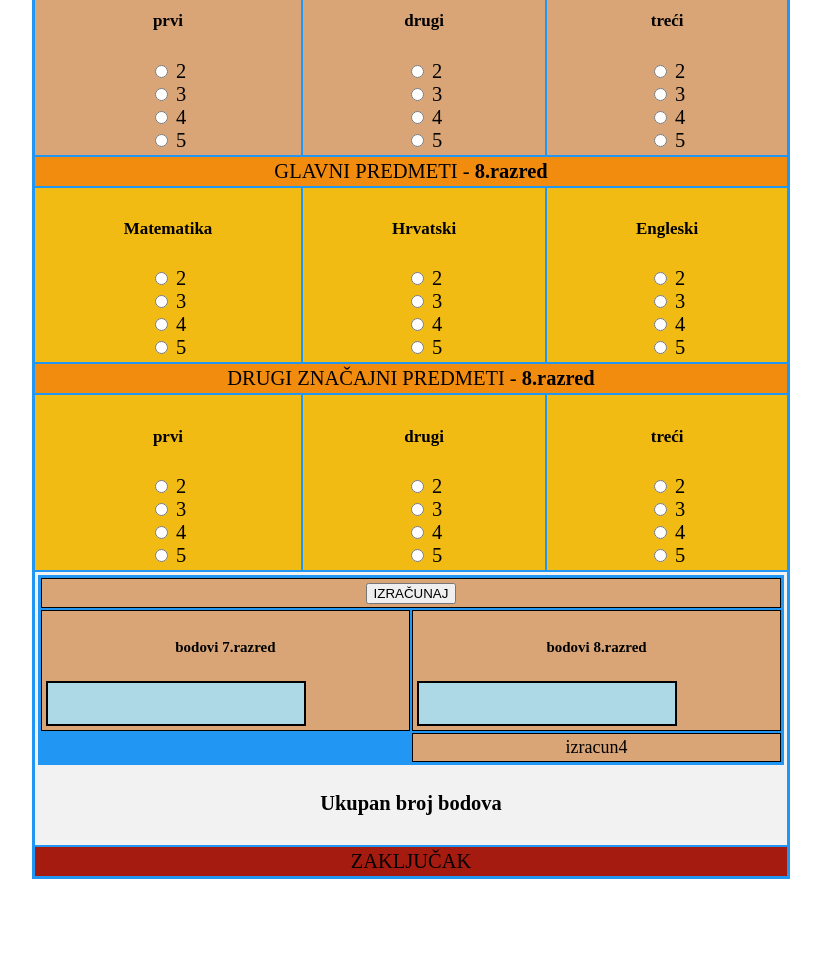
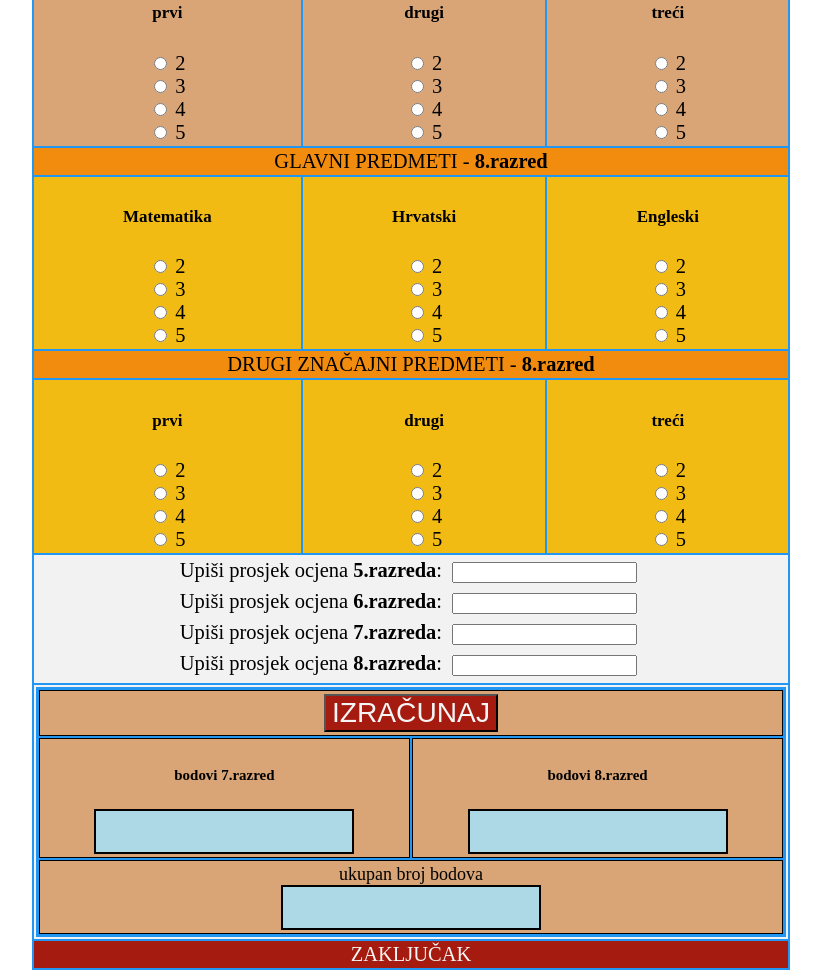
Before and after one commit to bcudina/kalkulator-upisa, a plain HTML site: page index.html in a window 1280 px wide. Shown: the part 270-1248 px from the top of the page, without its empty margins (229-1050 px from the left). Before the commit the page ends 1157 px from the top, so only its background shows below. Drawn offline with Linux system fonts and the light colour scheme.

Commit message:
stabilno 15112019

```diff
--- a/index.html
+++ b/index.html
@@ -426,8 +426,46 @@
             5<br />
           </form>
         </div>
-        <!-------------------------------------------------------------------------->
-
+        <!--5 i 6 razred---------------------------------------------------->
+        <div class="grid-item grid-item2 grid-item-izracun item19">
+          <form>
+            Upiši prosjek ocjena <b>5.razreda</b>:
+            <input
+              id="petiRazred"
+              type="number"
+              name=""
+              value=""
+              class="peti-sesti-razred"
+            />
+            <br />
+            Upiši prosjek ocjena <b>6.razreda</b>:
+            <input
+              id="sestiRazred"
+              type="number"
+              name=""
+              value=""
+              class="peti-sesti-razred"
+            /><br />
+            Upiši prosjek ocjena <b>7.razreda</b>:
+            <input
+              id="sedmiRazred"
+              type="number"
+              name=""
+              value=""
+              class="peti-sesti-razred"
+            />
+            <br />
+            Upiši prosjek ocjena <b>8.razreda</b>:
+            <input
+              id="osmiRazred"
+              type="number"
+              name=""
+              value=""
+              class="peti-sesti-razred"
+            />
+          </form>
+        </div>
+        <!-------------------------------------------------------------->
         <div class="grid-item grid-item2 grid-item-izracun item17">
           <div class="grid-container-2">
             <div class="grid-izracun-unutarnji grid-item-2 itemU1">
@@ -435,19 +473,18 @@
             </div>
             <div class="grid-izracun-unutarnji grid-item-2 itemU2">
               <h5>bodovi 7.razred</h5>
-              <div id="ekran" maxlength="20"></div>
+              <div id="ekrana-sedmi-razred" class="ekran" maxlength="20"></div>
             </div>
             <div class="grid-izracun-unutarnji grid-item-2 itemU3">
               <h5>bodovi 8.razred</h5>
-              <div id="ekran" maxlength="20"></div>
+              <div id="ekran-osmi-razred" class="ekran" maxlength="20"></div>
             </div>
             <div class="grid-izracun-unutarnji grid-item-2 itemU4">
-              izracun4
+              ukupan broj bodova
+              <div id="ekran-ukupno" class="ekran" maxlength="20"></div>
             </div>
           </div>
-          <h4>Ukupan broj bodova</h4>
         </div>
-        <!-------------------------------------------------------------------------->
 
         <div class="grid-item grid-item2 grid-item-zakljucak item18">
           ZAKLJUČAK
--- a/main.css
+++ b/main.css
@@ -3,11 +3,11 @@
   margin: auto;
 }
 
-#ekran {
+.ekran {
   width: 250px;
   height: 35px;
   border: 2px solid black;
-  margin: 1px;
+  margin: auto;
   background: lightblue;
   text-align: right;
   font-size: 35px;
@@ -18,13 +18,13 @@
   display: grid;
   grid-gap: 2px;
   background-color: #2196f3;
-  padding: 3px;
+  padding: 2px;
 }
 
 .grid-item {
   background-color: #d9a577;
   text-align: center;
-  padding: 3px;
+  padding: 2px;
   font-size: 1.6vw;
 }
 
@@ -80,13 +80,20 @@
 
 .item17 {
   grid-column: 1 / span 3;
-  grid-row: 9;
+  grid-row: 10;
 }
 
 .item18 {
   grid-column: 1 / span 3;
-  grid-row: 10;
+  grid-row: 11;
+  color: whitesmoke;
 }
+
+.item19 {
+  grid-column: 1 / span 3;
+  grid-row: 9;
+}
+
 /***************************************************/
 
 .grid-container-2 {
@@ -123,6 +130,24 @@
 
 .itemU4 {
   border: 1px solid black;
-  grid-column: 2;
+  grid-column: 1 / span 2;
   grid-row: 3;
 }
+
+.ekran {
+  margin: left;
+}
+
+#ekrana {
+}
+
+#btnIzracunaj {
+  background-color: #a61b0f;
+  font-size: 2.2vw;
+  color: whitesmoke;
+  cursor: pointer;
+}
+
+.peti-sesti-razred {
+  margin: 5px;
+}
--- a/main.js
+++ b/main.js
@@ -1,14 +1,10 @@
 //varijable------------------------------------------------------------
 /*
-let inputHrvatskiJezikJS = document.getElementById("inputHrvatskiJezik").value;
-let inputMatematikaJS = document.getElementById("inputMatematika").value;
 let inputEngleskiJezikJS = document.getElementById("inputEngleskiJezik").value;
 
 let btnIzracunajJS = document.getElementById("btnIzracunaj");
 
 */
-
-//listener------------------------------------------------------------
 let btnIzracunajJS = document.getElementById("btnIzracunaj");
 let ekranjJS = document.getElementById("ekran");
 
@@ -17,9 +13,23 @@ btnIzracunajJS.addEventListener("click", izracun);
 //funkcije------------------------------------------------------------
 
 function izracun() {
+  let petiRazredJS = document.getElementById("petiRazred").value;
+  let sestiRazredJS = document.getElementById("sestiRazred").value;
+  let sedmiRazredJS = document.getElementById("sedmiRazred").value;
+  let osmiRazredJS = document.getElementById("osmiRazred").value;
+
+  let petiRazredBrojJS = Number(petiRazredJS);
+  let sestiRazredBrojJS = Number(sestiRazredJS);
+  let sedmiRazredBrojJS = Number(sedmiRazredJS);
+  let osmiRazredBrojJS = Number(osmiRazredJS);
+
+  let ps =
+    petiRazredBrojJS + sestiRazredBrojJS + sedmiRazredBrojJS + osmiRazredBrojJS;
+  console.log(ps);
+
+  /*
   let inputHrvatskiJezikJS = document.getElementById("inputHrvatskiJezik")
     .value;
-  console.log(inputHrvatskiJezikJS);
   let inputMatematikaJS = document.getElementById("inputMatematika").value;
   let inputEngleskiJezikJS = document.getElementById("inputEngleskiJezik")
     .value;
@@ -36,6 +46,7 @@ function izracun() {
   let inputEngleskiJezikBrojJS = Number(inputEngleskiJezikJS);
 
   //btnIzracunajJS.addEventListener("click", izracun);
+*/
 
   //matematika 7.razred-----------------------------------------
   if (document.getElementById("radioMat2").checked) {
@@ -283,27 +294,42 @@ function izracun() {
 
   //----------------------------------------------------------------
   let sedmi =
-    (radioMatBrojJS +
+    radioMatBrojJS +
     radioHrvatskiBrojJS +
     radioEngleskiBrojJS +
     radioPredmetPrviBrojJS +
     radioPredmetDrugiBrojJS +
-      radioPredmetTreciBrojJS) /
-    6;
-
-  let ekranJS = document.getElementById("ekran");
-
-  ekranJS.innerHTML = sedmi;
+    radioPredmetTreciBrojJS;
 
   let osmi =
-    (radioMatOsmiRazredBrojJS +
+    radioMatOsmiRazredBrojJS +
     radioHrvatskiOsmiRazredBrojJS +
     radioEngleskiOsmiRazredBrojJS +
     radioPredmetPrviOsmiRazredBrojJS +
     radioPredmetDrugiOsmiRazredBrojJS +
-      radioPredmetTreciOsmiRazredBrojJS) /
-    6;
+    radioPredmetTreciOsmiRazredBrojJS;
+
+  let ukupnoBodova =
+    petiRazredBrojJS +
+    sestiRazredBrojJS +
+    sedmiRazredBrojJS +
+    osmiRazredBrojJS +
+    sedmi +
+    osmi;
+
+  let ekranJS = document.getElementById("ekran-ukupno");
+  ekranJS.innerHTML = ukupnoBodova;
+
+  console.log(petiRazredBrojJS);
+  console.log(sestiRazredBrojJS);
 
   console.log(sedmi);
   console.log(osmi);
+  console.log(ukupnoBodova);
+
+  /********************************************** */
+
+  if (ukupnoBodova < 60) {
+    alert("kurac od ovce");
   }
+}
```
Lines whose indentation alone changed are shown as unchanged.
